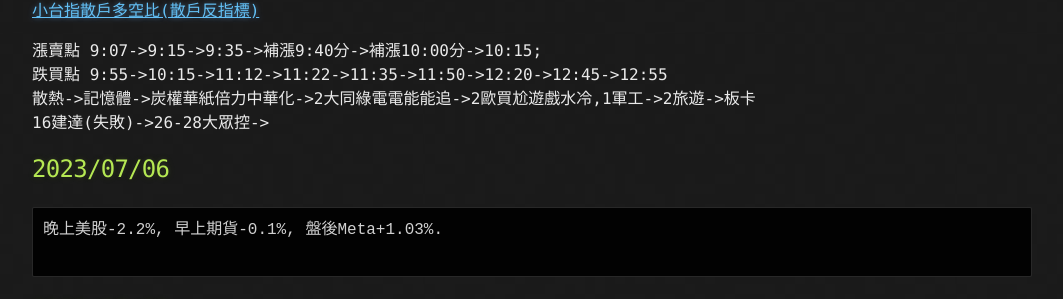
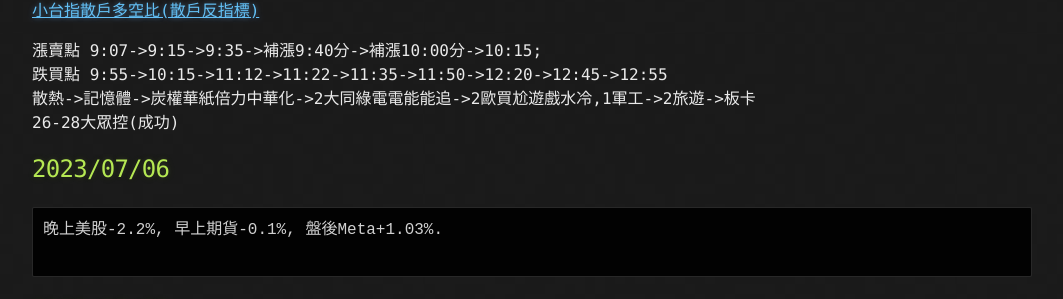
Before and after one commit to lepg5487/Stock_God, a Jekyll site: the page built from index.md, in a window 1280 px wide and 900 px high, scrolled down 352 px. Shown: the part 147-446 px from the top of the window, without its empty margins (108-1171 px from the left). Built offline with Jekyll 4.4.1, drawn with Linux system fonts in a browser that asks for light colours; our own code applies the rules of GitHub Pages for plain Markdown files.

Commit message:
Update index.md

````diff
--- a/index.md
+++ b/index.md
@@ -19,7 +19,7 @@ layout: testlayouts
 漲賣點 9:07->9:15->9:35->補漲9:40分->補漲10:00分->10:15;
 跌買點 9:55->10:15->11:12->11:22->11:35->11:50->12:20->12:45->12:55
 散熱->記憶體->炭權華紙倍力中華化->2大同綠電電能能追->2歐買尬遊戲水冷,1軍工->2旅遊->板卡
-16建達(失敗)->26-28大眾控->
+26-28大眾控(成功)
 
 ## 2023/07/06
 ```
````
